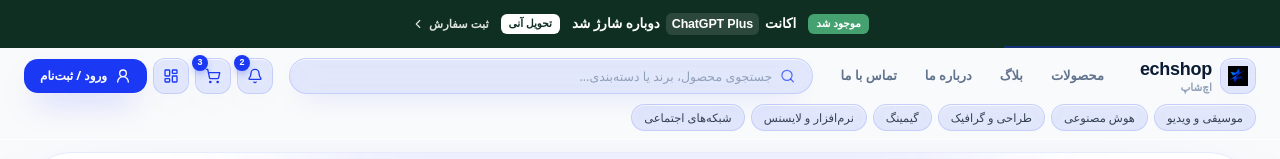
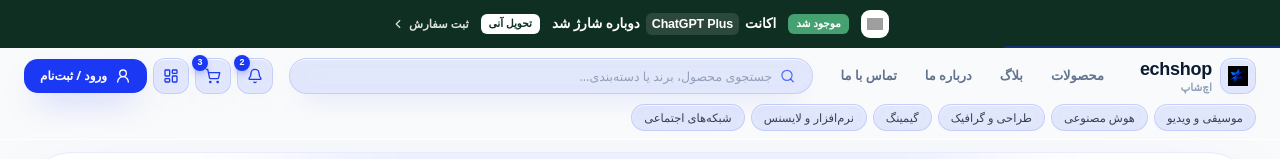
Before and after one commit to hesaamhub/echshop, a Next.js app: page / in a window 1280 px wide. Shown: the top 159 px of the page. Built offline with nearby package versions, Linux system fonts and the light colour scheme; grey boxes are pictures that could not be loaded.

Commit message:
feat(promo): brand logos/icons inside promo slides, sticky promo bar stacked with header

```diff
--- a/src/components/site/Header.tsx
+++ b/src/components/site/Header.tsx
@@ -26,7 +26,7 @@ export default function Header() {
   const [open, setOpen] = useState(false)
 
   return (
-    <header className="sticky top-0 z-50 bg-[#f9fafb]/75 backdrop-blur-xl border-b border-white/60">
+    <header className="sticky top-11 z-40 bg-[#f9fafb]/75 backdrop-blur-xl border-b border-white/60 md:top-12">
       <div className="mx-auto max-w-[1400px] px-4 md:px-6">
         <div className="flex h-14 items-center gap-4">
           <Link href="/" className="flex items-center gap-2 shrink-0">
--- a/src/components/site/PromoBanner.tsx
+++ b/src/components/site/PromoBanner.tsx
@@ -3,11 +3,13 @@
 import Link from "next/link"
 import { useEffect, useState } from "react"
 import { AnimatePresence, motion } from "motion/react"
-import { ChevronLeft } from "lucide-react"
+import { ChevronLeft, Percent, Wallet, type LucideIcon } from "lucide-react"
+import { brandLogos, logoSources } from "@/lib/brands"
+import Logo from "./Logo"
 
 /**
  * یک طرح بنر تبلیغاتی بالای سایت.
- * هر طرح رنگ‌بندی و چیدمان مختص خود را دارد.
+ * هر طرح رنگ‌بندی، نشان (لوگوی برند یا آیکون) و چیدمان مختص خود را دارد.
  */
 export type PromoSlide = {
   id: string
@@ -16,6 +18,13 @@ export type PromoSlide = {
   bar: string
   /** کلاس متن اصلی */
   text: string
+  /** اسلاگ برند در brands.ts — لوگوی محصول ابتدای نوار */
+  logoSlug?: string
+  /** اگر برندی وجود ندارد: آیکون یا لوگوی خود اچ‌شاپ */
+  icon?: LucideIcon
+  useBrandMark?: boolean
+  /** کلاس کاشیٔ نشان */
+  markClass?: string
   /** برچسب کوچک ابتدای نوار */
   chip?: string
   chipClass?: string
@@ -24,7 +33,7 @@ export type PromoSlide = {
   highlight?: string
   highlightClass?: string
   tail?: string
-  /** پیل تأکیدی سمت چپ (تخفیف، کد، مهلت و …) */
+  /** پیل تأکیدی (تخفیف، کد، مهلت و …) */
   note?: string
   noteClass?: string
   cta: string
@@ -46,6 +55,8 @@ export const promoBanner = {
       href: "/products/spotify-premium",
       bar: "bg-[#0a152d]",
       text: "text-white",
+      logoSlug: "spotify",
+      markClass: "bg-white",
       chip: "تخفیف ویژه",
       chipClass: "bg-[#1b39f5] text-white",
       lead: "اشتراک سه‌ماههٔ",
@@ -62,6 +73,8 @@ export const promoBanner = {
       href: "/products/chatgpt-plus",
       bar: "bg-[#0f2f22]",
       text: "text-white",
+      logoSlug: "openai",
+      markClass: "bg-white",
       chip: "موجود شد",
       chipClass: "bg-[#46A171] text-white",
       lead: "اکانت",
@@ -78,6 +91,8 @@ export const promoBanner = {
       href: "/products",
       bar: "bg-[#1b39f5]",
       text: "text-white",
+      icon: Percent,
+      markClass: "bg-white text-[#1b39f5]",
       chip: "خرید اول",
       chipClass: "bg-white/18 text-white",
       lead: "با کد",
@@ -94,6 +109,8 @@ export const promoBanner = {
       href: "/products/netflix-premium",
       bar: "bg-[#FCEAE8]",
       text: "text-[#0a1b33]",
+      logoSlug: "netflix",
+      markClass: "bg-white shadow-[0_6px_16px_-10px_rgba(10,21,45,0.6)]",
       chip: "پرفروش‌ترین",
       chipClass: "bg-[#A8382C] text-white",
       lead: "اشتراک",
@@ -110,6 +127,8 @@ export const promoBanner = {
       href: "/products/adobe-creative-cloud",
       bar: "bg-[#FBF1E2]",
       text: "text-[#0a1b33]",
+      logoSlug: "adobe",
+      markClass: "bg-white shadow-[0_6px_16px_-10px_rgba(10,21,45,0.6)]",
       chip: "لایسنس رسمی",
       chipClass: "bg-[#9A6321] text-white",
       lead: "لایسنس یک‌سالهٔ",
@@ -126,6 +145,8 @@ export const promoBanner = {
       href: "/products/canva-pro",
       bar: "bg-[#E5F2FC]",
       text: "text-[#0a1b33]",
+      logoSlug: "canva",
+      markClass: "bg-white shadow-[0_6px_16px_-10px_rgba(27,57,245,0.6)]",
       chip: "تحویل خودکار",
       chipClass: "bg-[#1b39f5] text-white",
       lead: "اشتراک تیمیٔ",
@@ -142,6 +163,8 @@ export const promoBanner = {
       href: "/products/youtube-premium",
       bar: "bg-[#2b1758]",
       text: "text-white",
+      logoSlug: "youtube",
+      markClass: "bg-white",
       chip: "پیشنهاد ماه",
       chipClass: "bg-white/18 text-white",
       lead: "سه ماه",
@@ -158,6 +181,8 @@ export const promoBanner = {
       href: "/category/gaming",
       bar: "bg-[#E7F4EC]",
       text: "text-[#0a1b33]",
+      logoSlug: "xbox",
+      markClass: "bg-white shadow-[0_6px_16px_-10px_rgba(47,122,80,0.7)]",
       chip: "موجودی محدود",
       chipClass: "bg-[#2F7A50] text-white",
       lead: "گیفت‌کارت",
@@ -174,6 +199,8 @@ export const promoBanner = {
       href: "/dashboard/wallet",
       bar: "bg-[#0a1b33]",
       text: "text-white",
+      icon: Wallet,
+      markClass: "bg-white text-[#1b39f5]",
       chip: "کیف پول",
       chipClass: "bg-[#1b39f5] text-white",
       lead: "شارژ کیف پول با ۵٪ اعتبار هدیه",
@@ -187,6 +214,8 @@ export const promoBanner = {
       href: "/about",
       bar: "bg-white",
       text: "text-[#0a1b33]",
+      useBrandMark: true,
+      markClass: "bg-[#1b39f5]/8",
       chip: "اچ‌شاپ",
       chipClass: "bg-[#1b39f5]/10 text-[#1b39f5]",
       lead: "تحویل خودکار سفارش در کمتر از دو دقیقه، ۲۴ ساعت شبانه‌روز",
@@ -200,7 +229,7 @@ export const promoBanner = {
 
 /**
  * نوار تبلیغاتی بالاترین قسمت سایت (بالای هدر).
- * طرح‌ها خودکار عوض می‌شوند و قابل بستن نیست.
+ * هنگام اسکرول همراه منوبار بالا می‌ماند و قابل بستن نیست.
  */
 export default function PromoBanner() {
   const slides = promoBanner.slides
@@ -222,7 +251,7 @@ export default function PromoBanner() {
 
   return (
     <div
-      className={`relative w-full overflow-hidden transition-colors duration-700 ${slide.bar}`}
+      className={`sticky top-0 z-50 w-full overflow-hidden transition-colors duration-700 ${slide.bar}`}
     >
       <div className="relative mx-auto h-11 w-full max-w-[1400px] md:h-12">
         <AnimatePresence mode="wait" initial={false}>
@@ -238,6 +267,8 @@ export default function PromoBanner() {
               href={slide.href}
               className="flex items-center justify-center gap-2 text-center md:gap-3"
             >
+              <SlideMark slide={slide} />
+
               {slide.chip ? (
                 <span
                   className={`hidden shrink-0 rounded-md px-2 py-0.5 text-[10.5px] font-bold sm:inline-block ${slide.chipClass ?? ""}`}
@@ -290,3 +321,63 @@ export default function PromoBanner() {
     </div>
   )
 }
+
+/**
+ * کاشیٔ نشان ابتدای هر طرح: لوگوی برند، آیکون یا لوگوی اچ‌شاپ.
+ */
+function SlideMark({ slide }: { slide: PromoSlide }) {
+  const brand = slide.logoSlug
+    ? brandLogos.find((item) => item.slug === slide.logoSlug)
+    : undefined
+  const sources = brand ? logoSources(brand) : []
+  const [sourceIndex, setSourceIndex] = useState(0)
+
+  const Icon = slide.icon
+  const hasMark = Boolean(brand) || Boolean(Icon) || slide.useBrandMark === true
+  if (!hasMark) return null
+
+  const tile = `grid h-6 w-6 shrink-0 place-items-center rounded-[8px] md:h-7 md:w-7 md:rounded-[9px] ${slide.markClass ?? "bg-white"}`
+
+  if (brand && sourceIndex < sources.length) {
+    return (
+      <span className={tile} aria-hidden>
+        {/* eslint-disable-next-line @next/next/no-img-element */}
+        <img
+          src={sources[sourceIndex]}
+          alt={brand.name}
+          loading="lazy"
+          onError={() => setSourceIndex((value) => value + 1)}
+          className="h-3.5 w-3.5 object-contain md:h-4 md:w-4"
+        />
+      </span>
+    )
+  }
+
+  if (brand) {
+    return (
+      <span
+        className={`grid h-6 w-6 shrink-0 place-items-center rounded-[8px] text-[11px] font-bold text-white md:h-7 md:w-7 md:rounded-[9px]`}
+        style={{
+          background: `linear-gradient(135deg, ${brand.gradient.from}, ${brand.gradient.to})`,
+        }}
+        aria-hidden
+      >
+        {brand.name.charAt(0)}
+      </span>
+    )
+  }
+
+  if (Icon) {
+    return (
+      <span className={tile} aria-hidden>
+        <Icon className="h-3.5 w-3.5 md:h-4 md:w-4" />
+      </span>
+    )
+  }
+
+  return (
+    <span className={tile} aria-hidden>
+      <Logo className="h-3.5 w-3.5 md:h-4 md:w-4" />
+    </span>
+  )
+}
```
